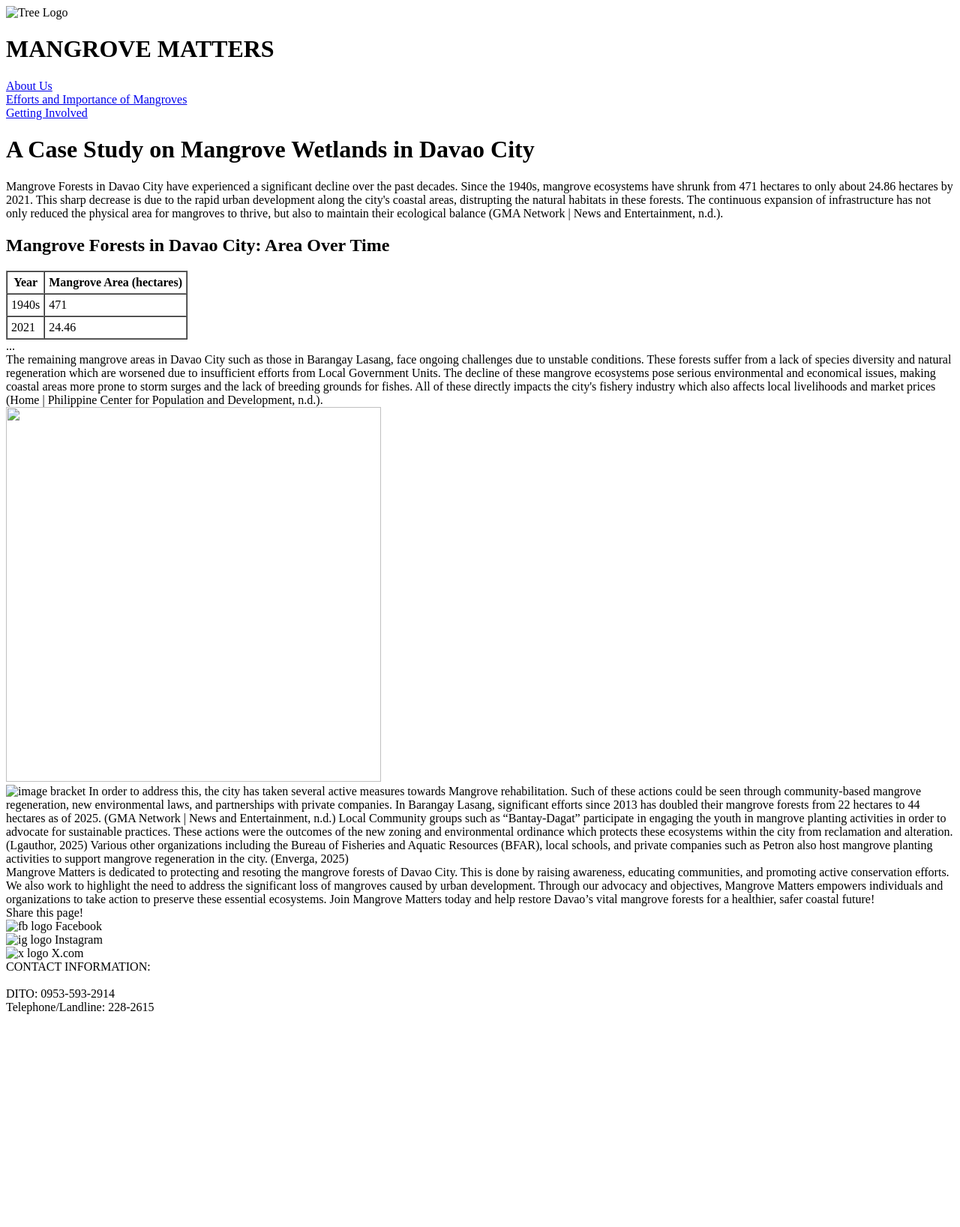
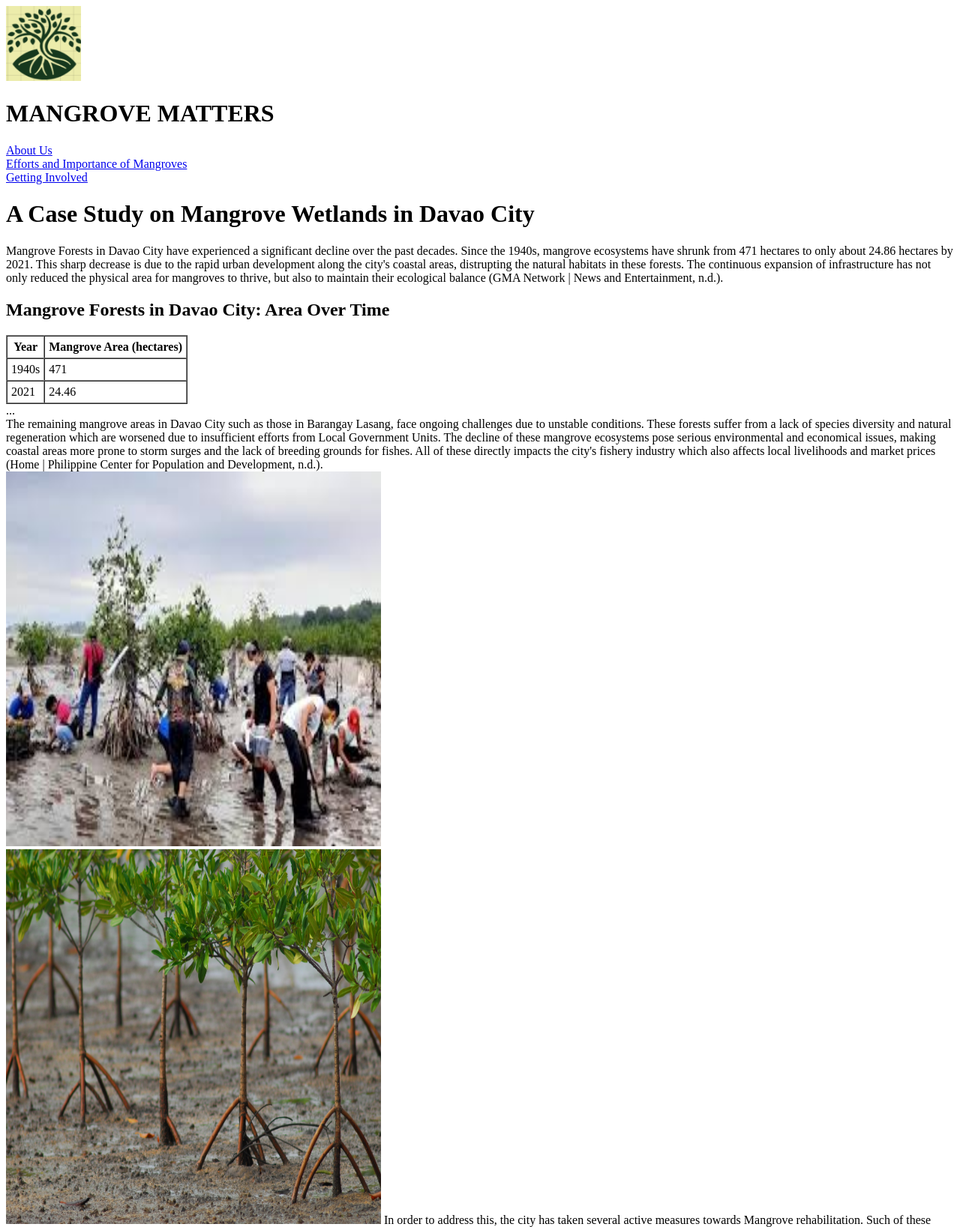
Before and after one commit to Newbypro2011/NaAcelarFlat2, a plain HTML site: page htdocs/index.html in a window 1280 px wide. Shown: the top 1637 px of the page at 75% size. Before the commit the page ends 1361 px from the top, so only its background shows below. Drawn offline with Linux system fonts and the light colour scheme.

Commit message:
Update index.html

```diff
--- a/htdocs/index.html
+++ b/htdocs/index.html
@@ -4,16 +4,17 @@
 <head>
     <meta charset="UTF-8">
     <meta name="viewport" content="width=device-width, initial-scale=1.0">
+    <base href="/NaAcelarFlat2-PageSite/">
     <title>Mangrove Matters</title>
 </head>
 
 <body>
     <header>
-        <img src="media/reallogo.png" height="100" width="100" alt="Tree Logo">
+        <img src="/media/reallogo.png" height="100" width="100" alt="Tree Logo">
         <h1>MANGROVE MATTERS</h1>
-        <div><a href="aboutus.html">About Us</a></div>
-        <div><a href="./htdocs/importance-and-conservation-of-mangroves.html"> Efforts and Importance of Mangroves</a></div>
-        <div><a href="./htdocs/get-involved.html">Getting Involved</a></div>
+        <div><a href="/htdocs/aboutus.html">About Us</a></div>
+        <div><a href="/htdocs/importance-and-conservation-of-mangroves.html"> Efforts and Importance of Mangroves</a></div>
+        <div><a href="/htdocs/get-involved.html">Getting Involved</a></div>
     </header>
     <h1>A Case Study on Mangrove Wetlands in Davao City</h1>
     <div>Mangrove Forests in Davao City have experienced a significant decline over the past decades. Since the 1940s, mangrove ecosystems have shrunk from 471 hectares to only about 24.86 hectares by 2021. This sharp decrease is due to the rapid urban development
@@ -44,8 +45,8 @@
         from Local Government Units. The decline of these mangrove ecosystems pose serious environmental and economical issues, making coastal areas more prone to storm surges and the lack of breeding grounds for fishes. All of these directly impacts
         the city's fishery industry which also affects local livelihoods and market prices (Home | Philippine Center for Population and Development, n.d.).
     </div>
-    <img src="media/treeplanting.jpeg" height="500" width="500"> </div>
-    <div><img src="media/mangrov.jpg" height="500" width="500" alt="image bracket"> In order to address this, the city has taken several active measures towards Mangrove rehabilitation. Such of these actions could be seen through community-based mangrove
+    <img src="/media/treeplanting.jpeg" height="500" width="500"> </div>
+    <div><img src="/media/mangrov.jpg" height="500" width="500" alt="image bracket"> In order to address this, the city has taken several active measures towards Mangrove rehabilitation. Such of these actions could be seen through community-based mangrove
         regeneration, new environmental laws, and partnerships with private companies. In Barangay Lasang, significant efforts since 2013 has doubled their mangrove forests from 22 hectares to 44 hectares as of 2025. (GMA Network | News and Entertainment,
         n.d.) Local Community groups such as “Bantay-Dagat” participate in engaging the youth in mangrove planting activities in order to advocate for sustainable practices. These actions were the outcomes of the new zoning and environmental ordinance
         which protects these ecosystems within the city from reclamation and alteration. (Lgauthor, 2025) Various other organizations including the Bureau of Fisheries and Aquatic Resources (BFAR), local schools, and private companies such as Petron also
@@ -60,15 +61,15 @@
     <footer>
         <div>
             <div>Share this page!</div>
-            <div><img src="media/facebook.png" height="50" width="50" alt="fb logo"> Facebook</div>
-            <div><img src="media/instagram.png" height="50" width="50" alt="ig logo"> Instagram</div>
-            <div><img src="media/twitter.png" height="50" width="50" alt="x logo"> X.com</div>
+            <div><img src="/media/facebook.png" height="50" width="50" alt="fb logo"> Facebook</div>
+            <div><img src="/media/instagram.png" height="50" width="50" alt="ig logo"> Instagram</div>
+            <div><img src="/media/twitter.png" height="50" width="50" alt="x logo"> X.com</div>
         </div>
         <div>
             <div>CONTACT INFORMATION:</div>
-            <div><img src="media/reallogo.png" alt=""></div>
+            <div><img src="/media/reallogo.png" alt=""></div>
             <div>DITO: 0953-593-2914</div>
-            <div>Telephone/Landline: 228-2615</div>
+            <div>Telephone/Landlie: 228-2615</div>
 
         </div>
     </footer>
@@ -76,5 +77,4 @@
 
 </body>
 
-
 </html>
```
